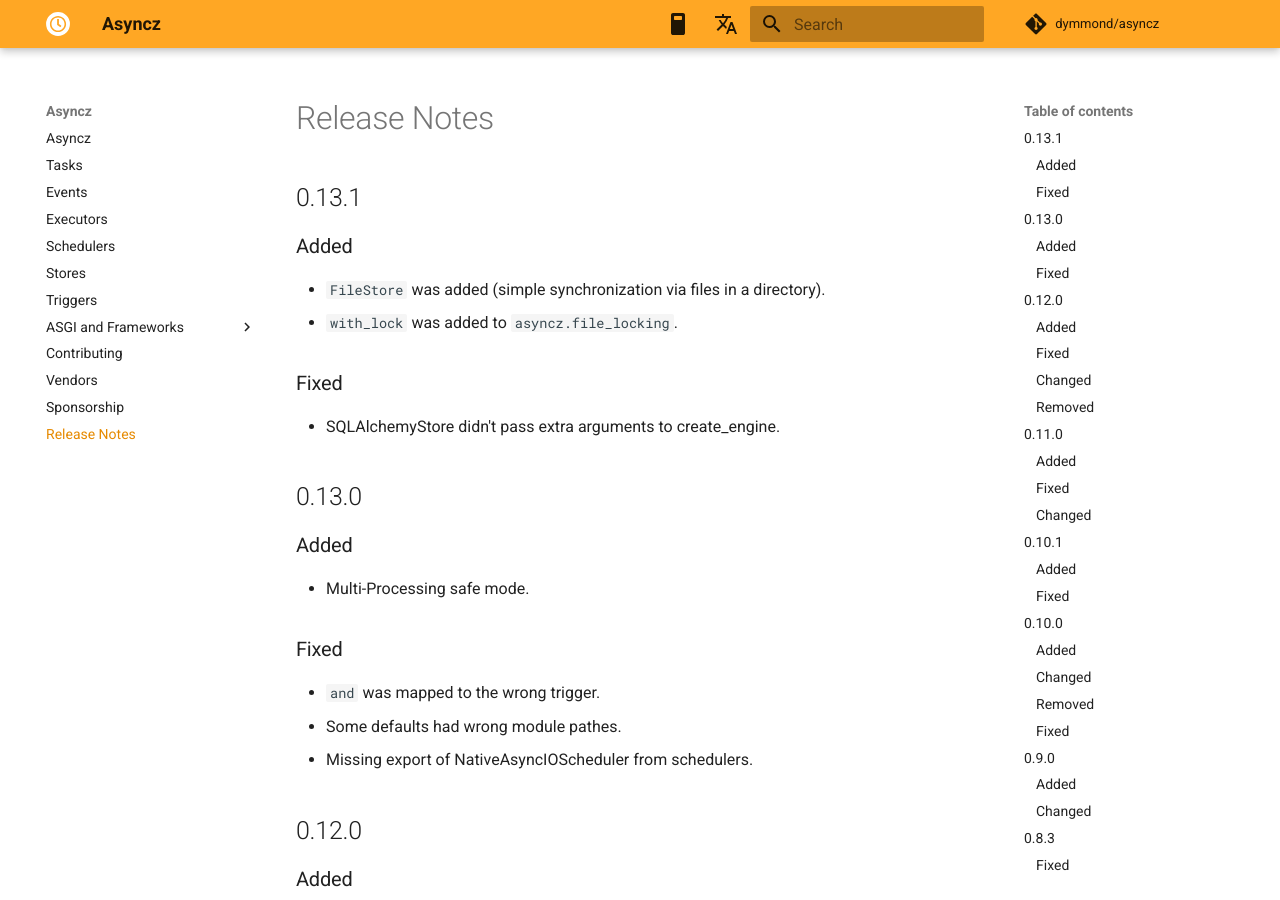
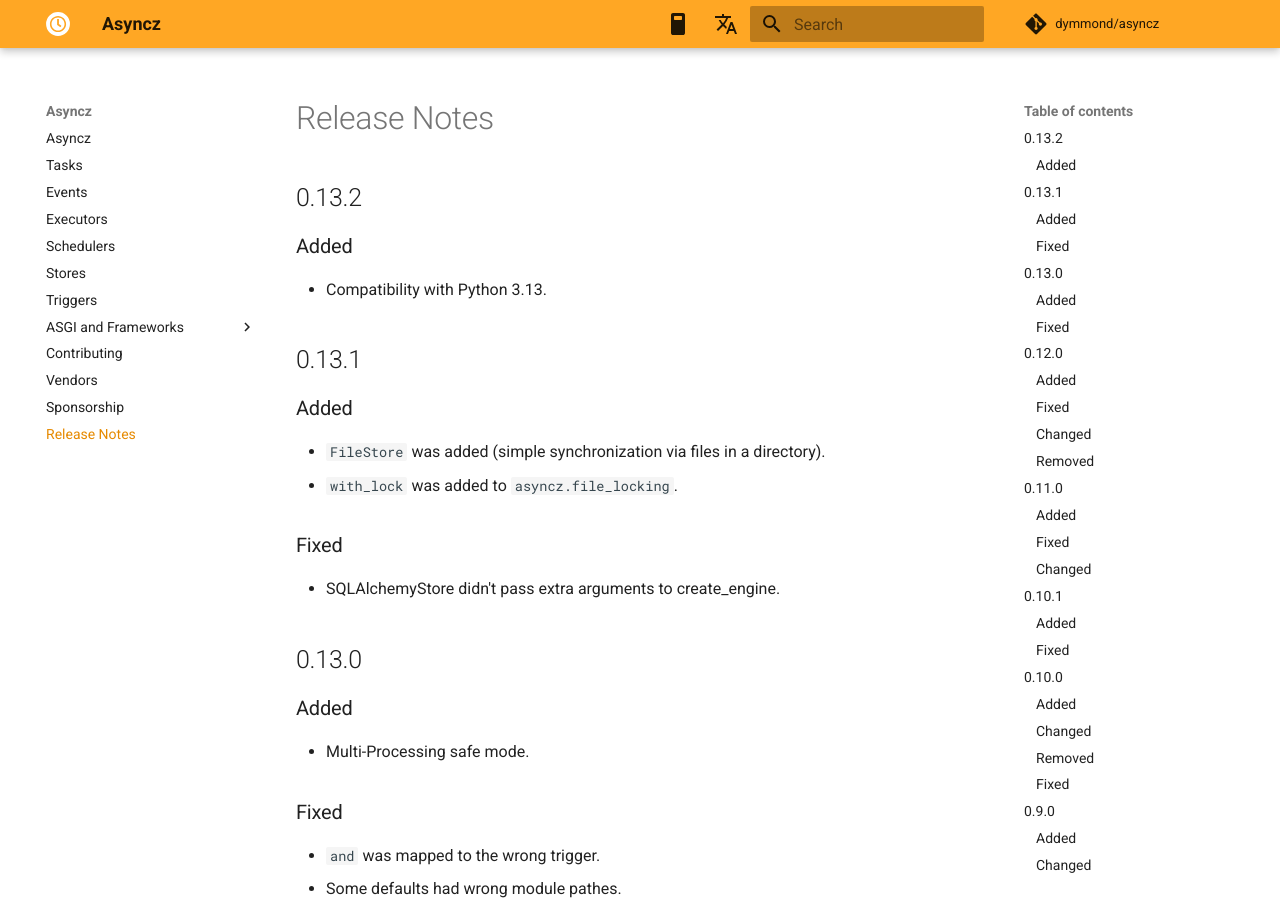
Before and after one commit to dymmond/asyncz, an MkDocs documentation site: the page built from docs/release-notes.md, in a window 1280 px wide and 900 px high. Built offline with MkDocs 1.6.1 and Material for MkDocs 9.7.7, drawn with Linux system fonts in a browser that asks for light colours; comment, search, counter and statistics services are not loaded.

Commit message:
Add Python 3.13 support

```diff
--- a/asyncz/__init__.py
+++ b/asyncz/__init__.py
@@ -1 +1 @@
-__version__ = "0.13.1"
+__version__ = "0.13.2"
--- a/docs/release-notes.md
+++ b/docs/release-notes.md
@@ -1,5 +1,10 @@
 # Release Notes
 
+## 0.13.2
+
+### Added
+
+- Compatibility with Python 3.13.
 
 ## 0.13.1
 
```
